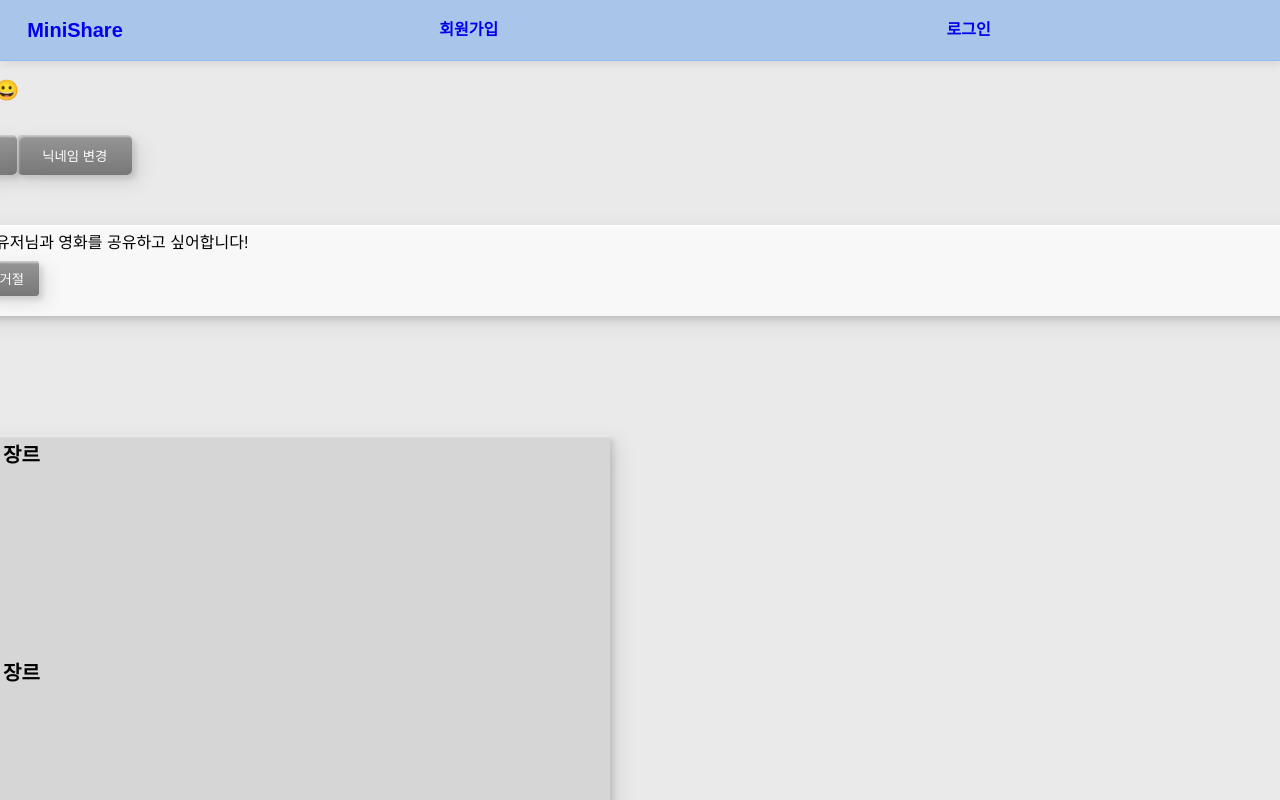
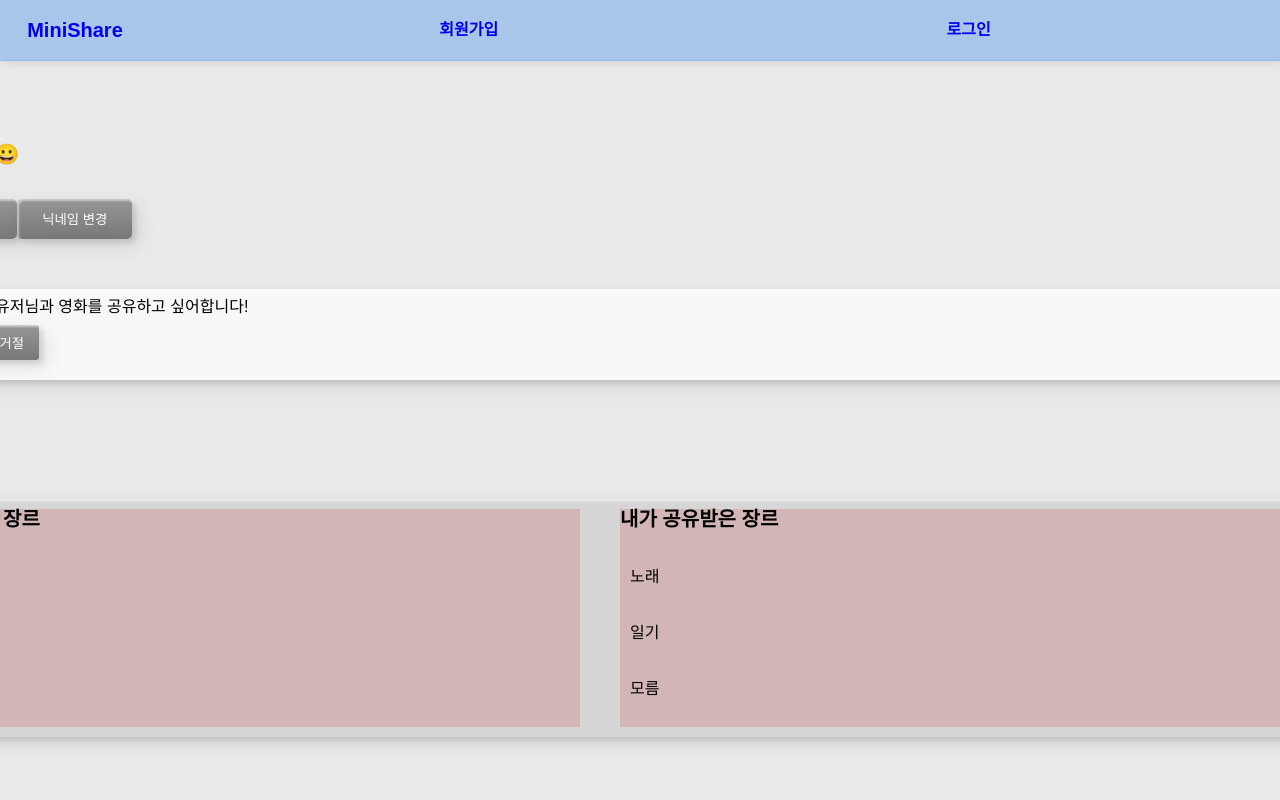
Before and after one commit to miniShare1229/front, a React (Vite) app: page /my-page in a window 1280 px wide. Shown: the top 800 px of the page. Built offline with nearby package versions, Linux system fonts and the light colour scheme.

Commit message:
feat: 공유목록, 공유받은 목록 컴포넌트 프롭스 적용

```diff
--- a/src/components/SharedListItem.jsx
+++ b/src/components/SharedListItem.jsx
@@ -1,29 +1,13 @@
 import React from 'react';
 import styled from 'styled-components';
 
-const StyledSharedLists = styled.div`
-  h3 {
-    font-size: 20px;
-    font-weight: 600;
-    margin-bottom: 30px;
-  }
-  li {
-    margin: 20px 0;
-    padding: 10px;
-  }
+const StyledSharedLists = styled.li`
+  margin: 20px 0;
+  padding: 10px;
 `;
 
-function SharedListItem() {
-  return (
-    <StyledSharedLists>
-      <h3>내가 공유한 장르</h3>
-      <ul>
-        <li>리스트</li>
-        <li>리스트</li>
-        <li>리스트</li>
-      </ul>
-    </StyledSharedLists>
-  );
+function SharedListItem({ item }) {
+  return <StyledSharedLists>{item}</StyledSharedLists>;
 }
 
 export default SharedListItem;
--- a/src/components/SharedLists.jsx
+++ b/src/components/SharedLists.jsx
@@ -3,20 +3,48 @@ import styled from 'styled-components';
 import SharedListItem from './SharedListItem';
 
 const StyledSharedLists = styled.div`
-  width: 700px;
+  width: 1400px;
   box-shadow: inset 2px 2px 2px 0px rgba(255, 255, 255, 0.5), 7px 7px 20px 0px rgba(0, 0, 0, 0.1),
     4px 4px 5px 0px rgba(0, 0, 0, 0.1);
   outline: none;
   padding: 10px;
   background-color: rgba(202, 202, 202, 0.6);
   margin: 0 50px 20px 0px;
+  display: flex;
+  justify-content: space-between;
+  div {
+    background-color: rgba(208, 160, 160, 0.6);
+    width: 680px;
+    h3 {
+      font-size: 20px;
+      font-weight: 600;
+      margin-bottom: 30px;
+    }
+  }
 `;
 
-function SharedLists() {
+function SharedLists({ lists }) {
+  const { share, shared } = lists;
+  console.log(share);
+
   return (
     <StyledSharedLists>
-      <SharedListItem className="share" />
-      <SharedListItem className="shared" />
+      <div>
+        <h3>내가 공유한 장르</h3>
+        <ul>
+          {share.map((item, index) => (
+            <SharedListItem className="share" key={index} item={item} />
+          ))}
+        </ul>
+      </div>
+      <div>
+        <h3>내가 공유받은 장르</h3>
+        <ul>
+          {shared.map((item, index) => (
+            <SharedListItem className="shared" key={index} item={item} />
+          ))}
+        </ul>
+      </div>
     </StyledSharedLists>
   );
 }
--- a/src/pages/MyPage.jsx
+++ b/src/pages/MyPage.jsx
@@ -71,6 +71,9 @@ function MyPage() {
     navigate('/sign-in');
   }
 
+  // 임시 데이터
+  const lists = { share: ['암거나', '취미'], shared: ['노래', '일기', '모름'] };
+
   return (
     <StyledMyPage>
       <div className="info">
@@ -87,7 +90,7 @@ function MyPage() {
           <InvitationMessage />
         </ul>
       </div>
-      <SharedLists className="lists" />
+      <SharedLists className="lists" lists={lists} />
     </StyledMyPage>
   );
 }
```
